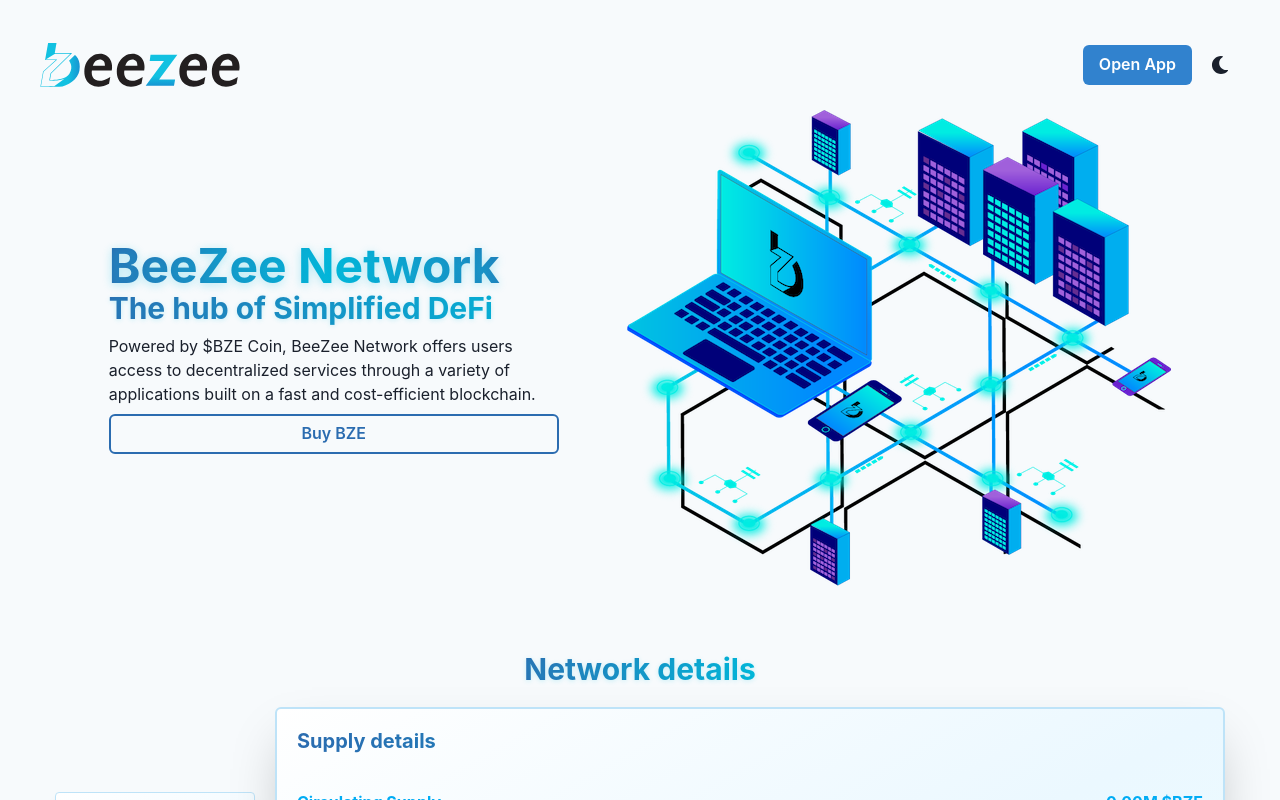
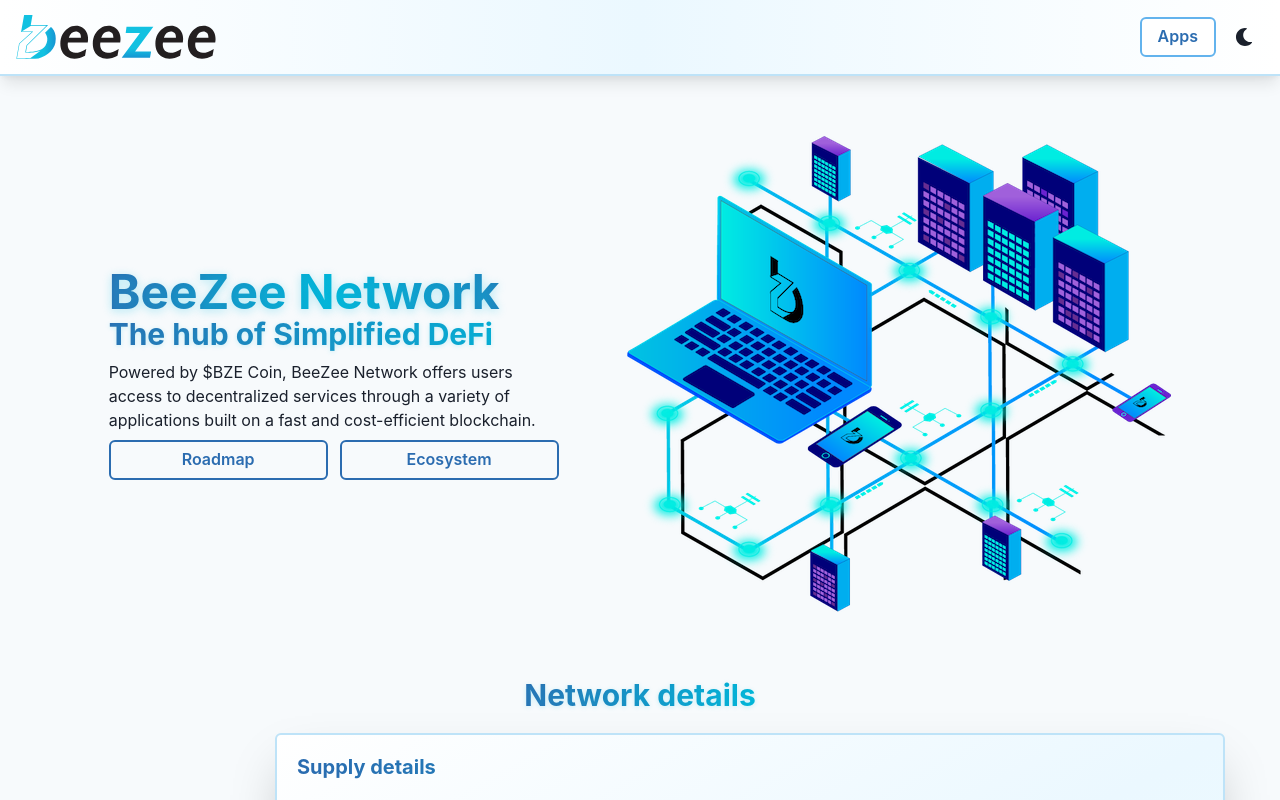
Before and after one commit to bze-alphateam/getbze, a React (Create React App) app: page / in a window 1280 px wide. Shown: the top 800 px of the page. Built offline with nearby package versions, Linux system fonts and the light colour scheme; no server answers.

Commit message:
"Revamp UI with standardized hover effects, updated button styles, and navigation improvements. Add `#roadmap` and `#ecosystem` anchors, update Navbar for sticky behavior, and redesign components with enhanced transitions and gradients."

```diff
--- a/src/App.tsx
+++ b/src/App.tsx
@@ -9,7 +9,6 @@
 import {Earn, Features, Info, Intro, Partners, Roadmap, Wallets} from "./components/sections";
 import { UsefulLinks } from "./components/sections/links";
 import { News } from "./components/sections/news";
-import {Buy} from "./components/sections/buy";
 import {useEffect, useState} from "react";
 import {getBZERaffle, RaffleSDKType} from "./services/client";
 import {RaffleDetails} from "./components/sections/raffle";
@@ -48,23 +47,23 @@
         width="100%"
         position="relative"
       >
+        <Navbar />
       <Box
         padding={5}
         margin={5}
         position="relative"
         zIndex={1}
       >
-        <Navbar />
         <Intro raffle={raffle} />
         <Info />
         <Features />
-        <Buy />
+        {/*<Buy />*/}
         <Roadmap />
+        <UsefulLinks />
         <Earn />
         { raffle && <RaffleDetails raffle={raffle}/>}
         <Wallets />
         <News />
-        <UsefulLinks />
         <Partners />
       </Box>
       <Box>
--- a/src/components/common/navbar.tsx
+++ b/src/components/common/navbar.tsx
@@ -2,16 +2,60 @@
 import { ColorModeSwitcher } from "../../ColorModeSwitcher";
 
 export const Navbar = () => {
+  const buttonBg = useColorModeValue('white', 'transparent');
+  const buttonColor = useColorModeValue('blue.600', 'white');
+  const buttonBorder = useColorModeValue('blue.300', 'blue.500');
+  const buttonHoverBg = useColorModeValue('blue.50', 'blue.600');
+  const buttonHoverColor = useColorModeValue('blue.700', 'white');
+
   return (
-    <Flex mb={5} flex={1} flexDirection={'row'} alignItems={'center'} maxHeight={'60px'}>
+    <Box
+      position="sticky"
+      top={0}
+      zIndex={1000}
+      width="100%"
+      bgGradient={useColorModeValue(
+        'linear(to-r, white, blue.50, white)',
+        'linear(to-r, gray.800, blue.900, gray.800)'
+      )}
+      borderBottomWidth="2px"
+      borderBottomColor={useColorModeValue('blue.100', 'blue.700')}
+      boxShadow="lg"
+      backdropFilter="blur(10px)"
+    >
+      <Flex
+        flexDirection={'row'}
+        alignItems={'center'}
+        maxW="1400px"
+        mx="auto"
+        px={4}
+        py={3}
+      >
         <Box>
           <Image height='50px' width='200px' src={useColorModeValue('beezee-dark.svg', 'beezee-light.svg')} />
         </Box>
         <Spacer/>
         <Box>
-        <Button as={'a'} href="https://app.getbze.com" target="_blank" colorScheme="blue">Open App</Button>
+          <Button
+            as={'a'}
+            href="#ecosystem"
+            bg={buttonBg}
+            color={buttonColor}
+            borderWidth="2px"
+            borderColor={buttonBorder}
+            _hover={{
+                bg: buttonHoverBg,
+                color: buttonHoverColor,
+                transform: 'scale(1.05)',
+                boxShadow: 'lg'
+            }}
+            transition="all 0.2s ease"
+          >
+            Apps
+          </Button>
           <ColorModeSwitcher/>
         </Box>
       </Flex>
+    </Box>
   );
 }
--- a/src/components/sections/earn.tsx
+++ b/src/components/sections/earn.tsx
@@ -50,10 +50,11 @@
           as={'a'}
           href={url}
           target="_blank"
-          variant={'ghost'}
+          variant='outline'
+          colorScheme='blue'
           _hover={{
-            bgGradient: 'linear(to-r, blue.100, cyan.100)',
-            transform: 'scale(1.05)'
+            transform: 'scale(1.05)',
+            boxShadow: 'md'
           }}
           transition="all 0.2s ease"
         >
--- a/src/components/sections/intro.tsx
+++ b/src/components/sections/intro.tsx
@@ -16,10 +16,10 @@
           <Text maxWidth={{sm: '100%', md: '450px'}}>
             Powered by $BZE Coin, BeeZee Network offers users access to decentralized services through a variety of applications built on a fast and cost-efficient blockchain.
           </Text>
-          <Box flex={1} pt={2} display={'flex'}>
+          <Flex gap={3} pt={2}>
             <Button
               as={'a'}
-              href={'#join-us'}
+              href={'#roadmap'}
               flex={1}
               variant='outline'
               colorScheme='blue'
@@ -32,9 +32,26 @@
               }}
               transition="all 0.3s ease"
             >
-              Buy BZE
+              Roadmap
             </Button>
-          </Box>
+            <Button
+              as={'a'}
+              href={'#ecosystem'}
+              flex={1}
+              variant='outline'
+              colorScheme='blue'
+              borderWidth="2px"
+              _hover={{
+                bgGradient: 'linear(to-r, blue.500, cyan.500)',
+                color: 'white',
+                transform: 'scale(1.05)',
+                boxShadow: 'lg'
+              }}
+              transition="all 0.3s ease"
+            >
+              Ecosystem
+            </Button>
+          </Flex>
           {
             raffle &&
             (
--- a/src/components/sections/links.tsx
+++ b/src/components/sections/links.tsx
@@ -182,7 +182,6 @@
   const titleColor = useColorModeValue(colors.colorDark, colors.colorLight);
   const skipGoLogo = useColorModeValue("logos/skip_go_pink_logo.svg", "logos/skip_go_pink_ko_logo.svg");
   const nonKycLogo = useColorModeValue("logos/nonkyc_logo_light.svg", "logos/nonkyc_logo_dark.svg");
-  const dexScreenerLogo = useColorModeValue("logos/dexscreener_black_logo.svg", "logos/dexscreener_logo.svg");
   const coinCodexLogo = useColorModeValue("logos/coincodex-logo-light.svg", "logos/coincodex-logo-dark.svg");
   const mediumLogo = useColorModeValue("logos/medium_logo_dark.png", "logos/medium_logo_light.png");
   const xLogo = useColorModeValue("logos/x_logo_dark.png", "logos/x_logo_light.png");
@@ -199,7 +198,7 @@
   );
 
   return (
-    <Flex margin={15} flex={1} flexDirection={'column'} alignItems={'center'} gap={10} maxW="1400px" mx="auto">
+    <Flex margin={15} flex={1} flexDirection={'column'} alignItems={'center'} gap={10} maxW="1400px" mx="auto" id="ecosystem">
       <Box mt={45}>
         <Subtitle text="Explore Our Ecosystem" color={titleColor} />
       </Box>
@@ -252,7 +251,6 @@
           <QuickLink name="CoinGecko" url="https://www.coingecko.com/en/coins/beezee" logo="logos/cg_logo.svg" />
           <QuickLink name="LiveCoinWatch" url="https://www.livecoinwatch.com/price/BZEdge-BZE" logo="logos/lcw_logo.svg" />
           <QuickLink name="DEXTools" url="https://www.dextools.io/app/en/osmosis/pair-explorer/856?t=1722095315807" logo="logos/dextools_logo.png" />
-          <QuickLink name="DEX Screener" url="https://dexscreener.com/osmosis/8567" logo={dexScreenerLogo} />
           <QuickLink name="CoinCodex" url="https://coincodex.com/crypto/bzedge/" logo={coinCodexLogo} />
         </SimpleGrid>
       </VStack>
--- a/src/components/sections/raffle.tsx
+++ b/src/components/sections/raffle.tsx
@@ -33,8 +33,20 @@
                 <CardFooter>
                     <Flex margin={15} flex={1} flexDirection={'column'} alignItems={'center'} gap={2} flexWrap={'wrap'}
                           textAlign={'center'}>
-                        <Button as={'a'} href={'https://app.getbze.com/burner'} target="_blank" variant={'outline'}> Try
-                            your luck 🔥</Button>
+                        <Button
+                            as={'a'}
+                            href={'https://burner.getbze.com'}
+                            target="_blank"
+                            variant='outline'
+                            colorScheme='blue'
+                            transition="all 0.2s ease"
+                            _hover={{
+                                transform: 'scale(1.05)',
+                                boxShadow: 'md'
+                            }}
+                        >
+                            Try your luck 🔥
+                        </Button>
                     </Flex>
                 </CardFooter>
             </Card>
--- a/src/components/sections/roadmap.tsx
+++ b/src/components/sections/roadmap.tsx
@@ -805,7 +805,7 @@
     const selectedTabColor = useColorModeValue('blue.600', 'blue.300');
 
     return (
-        <Flex margin={15} flex={1} flexDirection={'column'} alignItems={'center'} gap={10} flexWrap={'wrap'}>
+        <Flex margin={15} flex={1} flexDirection={'column'} alignItems={'center'} gap={10} flexWrap={'wrap'} id="roadmap">
             <Box mt={45}>
                 <Subtitle text="Roadmap" color={useColorModeValue(colors.colorDark, colors.colorLight)}/>
             </Box>
--- a/src/components/sections/wallets.tsx
+++ b/src/components/sections/wallets.tsx
@@ -14,7 +14,23 @@
 const dappFeature = "dApp Connect";
 const walletFeaturesList = [androidFeature, iOsFeature, browserFeature, dappFeature];
 
-const WalletItemButton = ({text, url}: {text: string, url: string}) => (<Button as={'a'} variant={'outline'} size={'md'} href={url} target="_blank">{text}</Button>);
+const WalletItemButton = ({text, url}: {text: string, url: string}) => (
+  <Button
+    as={'a'}
+    variant='outline'
+    colorScheme='blue'
+    size='md'
+    href={url}
+    target="_blank"
+    transition="all 0.2s ease"
+    _hover={{
+      transform: 'scale(1.05)',
+      boxShadow: 'md'
+    }}
+  >
+    {text}
+  </Button>
+);
 
 const WalletItem = (props: WalletItemProps) => {
   return (
```
Also changed, not shown: src/components/sections/features.tsx (+21 -7 lines). Lines whose indentation alone changed are shown as unchanged.
